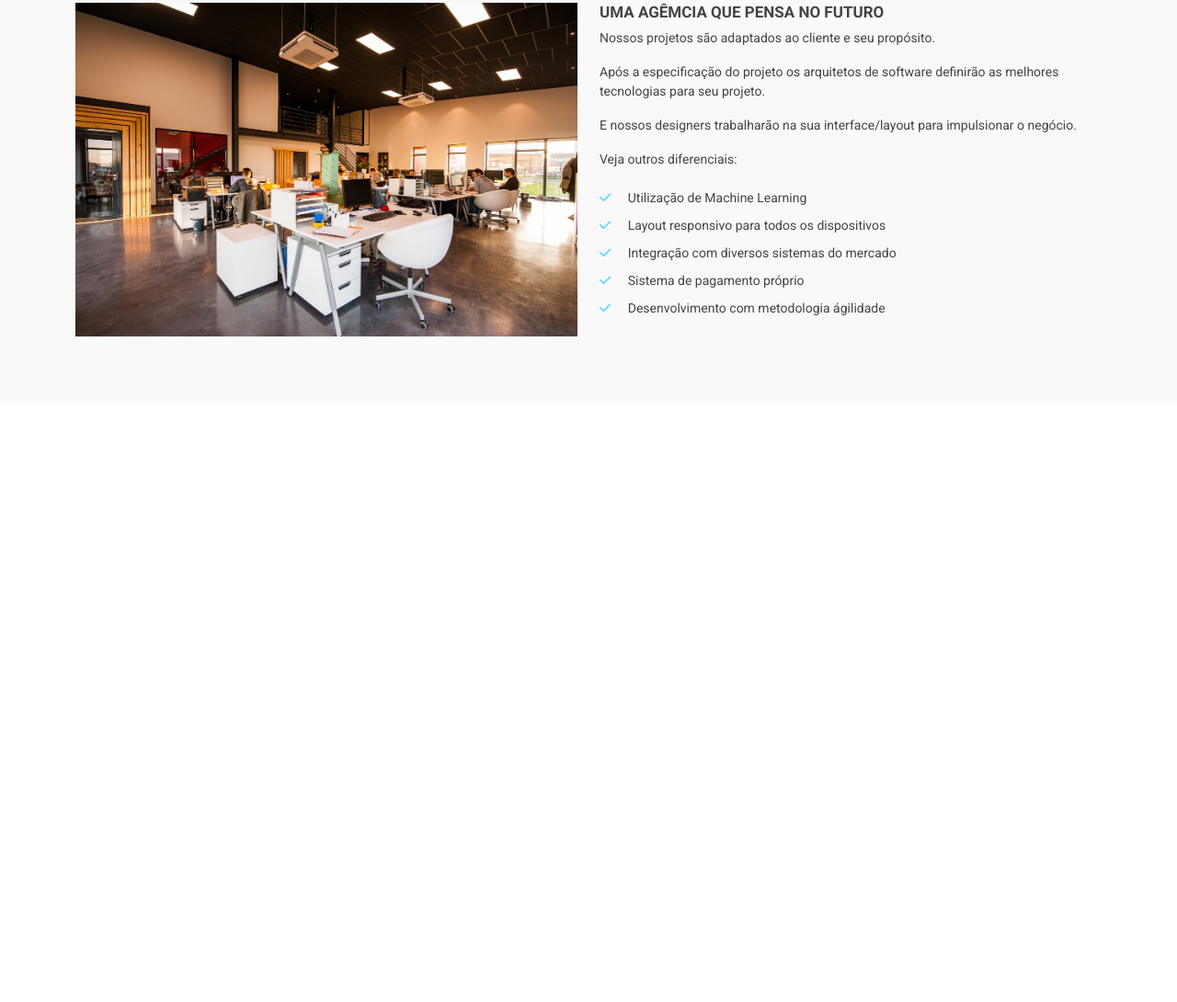
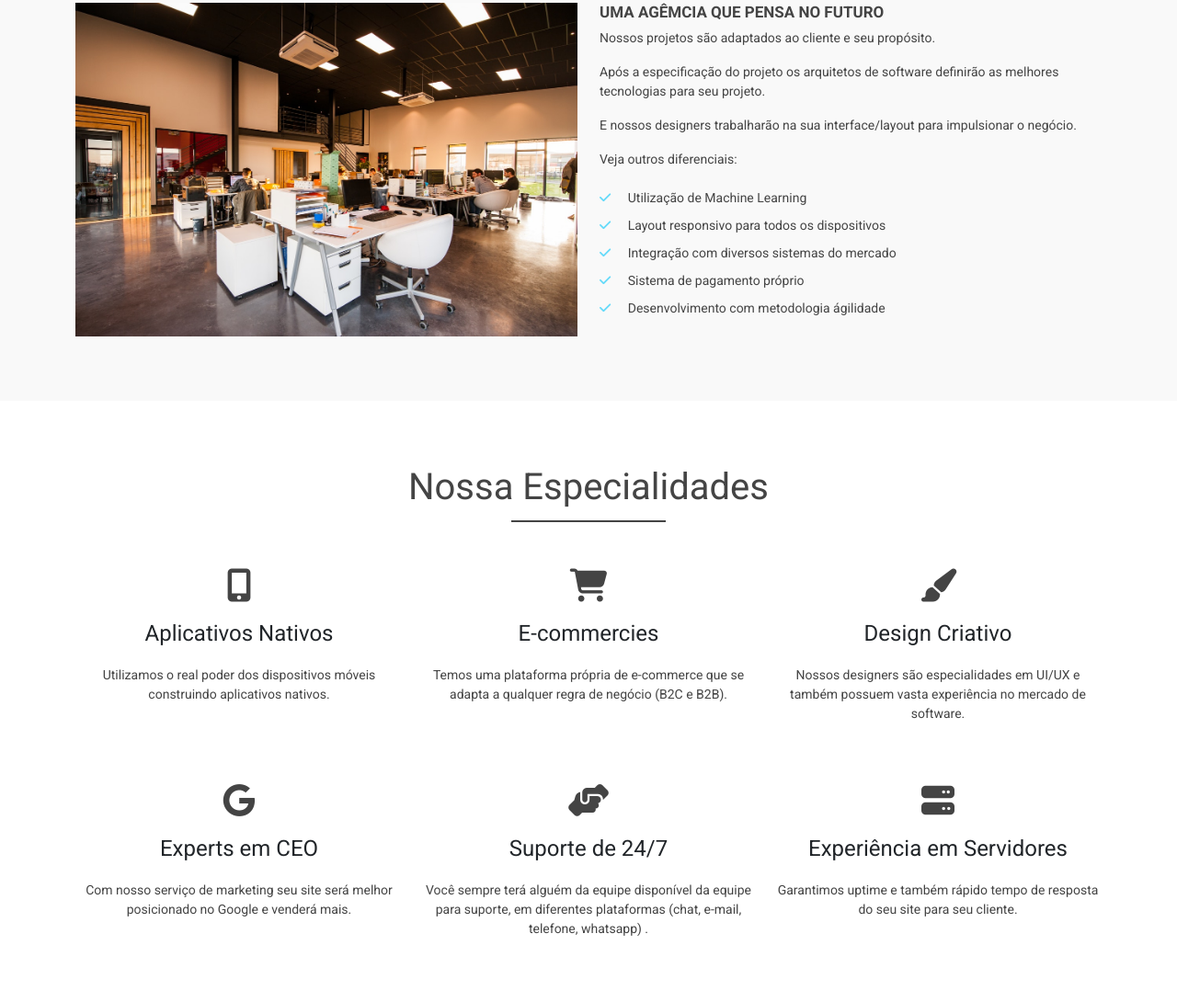
Before and after one commit to EduardoCansan/agency-web-using-bootstrap, a plain HTML site: page index.html in a window 1280 px wide. Shown: the part 900-1990 px from the top of the page at 92% size. Before the commit the page ends 1336 px from the top, so only its background shows below. Drawn offline with nearby package versions, Linux system fonts and the light colour scheme.

Commit message:
faet: add service box to the page

```diff
--- a/css/styles.css
+++ b/css/styles.css
@@ -140,3 +140,29 @@ navbar-expand-lg .navbar-nav .navbar-link {
     color: #65DAF9;
     margin-right: 15px;
 }
+
+/* Serviços */
+
+.service-box {
+    text-align: center;
+    margin-bottom: 50px;
+}
+
+.service-box i, .service-box h4 {
+    transition: .5s;
+}
+
+.service-box i {
+    font-size: 36px;
+    margin-bottom: 20px;
+    color: #444;
+}
+
+.service-box h4 {
+    font-size: 24px;
+    margin-bottom: 20px;
+}
+
+.service-box:hover > i, .service-box:hover > h4{
+    color: #65DAF9;
+}
--- a/index.html
+++ b/index.html
@@ -55,7 +55,7 @@
                     <div class="carousel-item active">
                         <img src="img/banner1.png" class="d-block w-100" alt="Projetos e-commerce">
                         <div class="carousel-caption d-none d-md-block">
-                            <h2>Quer criar um  e-commerce?</h2>
+                            <h2>Quer criar um e-commerce?</h2>
                             <p>Conte conosco, temos mais de 30 lojas no portfólio.</p>
                             <a href="#" class="main-btn">Ver portfólio</a>
                         </div>
@@ -86,6 +86,7 @@
                     <span class="visually-hidden">Next</span>
                 </button>
             </div>
+            <!-- Sobre a Empresa -->
             <div id="about-area">
                 <div class="container">
                     <div class="row">
@@ -112,6 +113,46 @@
                     </div>
                 </div>
             </div>
+            <!-- Serviços da Empresa -->
+            <div id="services-area">
+                <div class="container">
+                    <div class="row">
+                        <div class="col-12">
+                            <h3 class="main-title">Nossa Especialidades</h3>
+                        </div>
+                        <div class="col-md-4 service-box">
+                            <i class="fas fa-mobile-alt"></i>
+                            <h4>Aplicativos Nativos</h4>
+                            <p>Utilizamos o real poder dos dispositivos móveis construindo aplicativos nativos.</p>
+                        </div>
+                        <div class="col-md-4 service-box">
+                            <i class="fas fa-shopping-cart"></i>
+                            <h4>E-commercies</h4>
+                            <p>Temos uma plataforma própria de e-commerce que se adapta a qualquer regra de negócio (B2C e B2B).</p>
+                        </div>
+                        <div class="col-md-4 service-box">
+                            <i class="fas fa-paint-brush"></i>
+                            <h4>Design Criativo</h4>
+                            <p>Nossos designers são especialidades em UI/UX e também possuem vasta experiência no mercado de software.</p>
+                        </div>
+                        <div class="col-md-4 service-box">
+                            <i class="fab fa-google"></i>
+                            <h4>Experts em CEO</h4>
+                            <p>Com nosso serviço de marketing seu site será melhor posicionado no Google e venderá mais.</p>
+                        </div>
+                        <div class="col-md-4 service-box">
+                            <i class="fas fa-hands-helping"></i>
+                            <h4>Suporte de 24/7</h4>
+                            <p>Você sempre terá alguém da equipe disponível da equipe para suporte, em diferentes plataformas (chat, e-mail, telefone, whatsapp) .</p>
+                        </div>
+                        <div class="col-md-4 service-box">
+                            <i class="fas fa-server"></i>
+                            <h4>Experiência em Servidores</h4>
+                            <p>Garantimos uptime e também rápido tempo de resposta do seu site para seu cliente.</p>
+                        </div>
+                    </div>
+                </div>
+            </div>
         </div>
     </main>
     <script src="js/scripts.js"></script>
```
